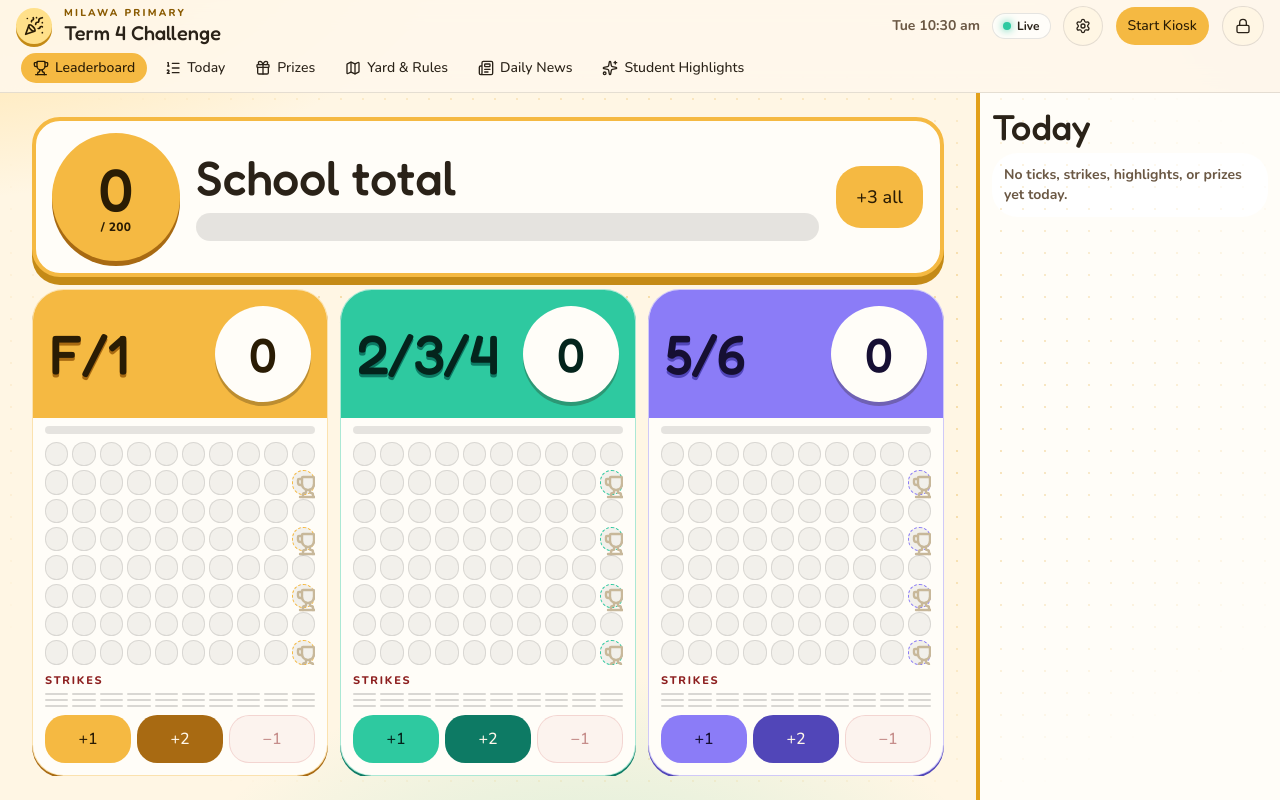
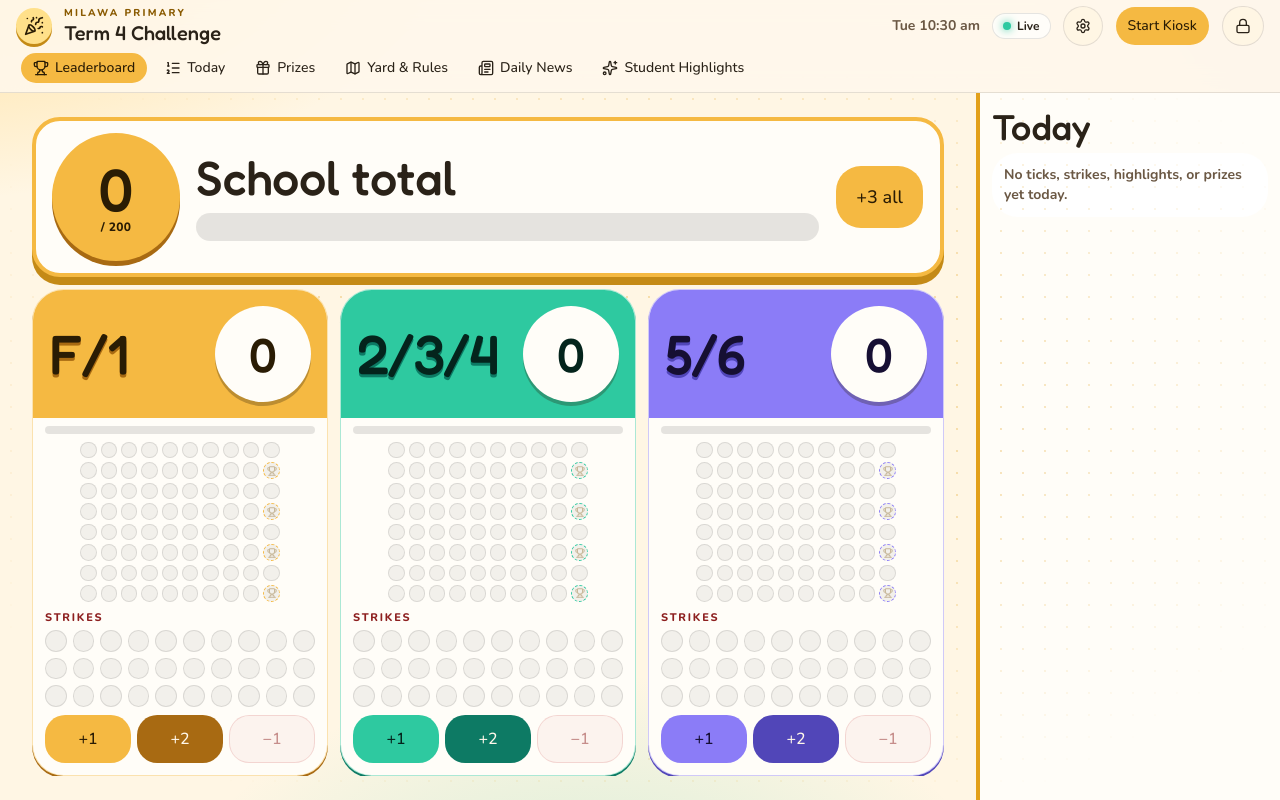
Before and after one commit to kerlsagames/milawaps, a Next.js app: page / in a window 1280 px wide. Built offline with nearby package versions, Linux system fonts and the light colour scheme.

Commit message:
Restore square score and strike cells on the teacher desk.
Scale the 10×8 board to fit leftover card height, keep strike boxes
aspect-square, and center trophies inside each cell.

Co-authored-by: kerlsagames <kerlsagames@users.noreply.github.com>

```diff
--- a/components/block-matrix.tsx
+++ b/components/block-matrix.tsx
@@ -5,6 +5,11 @@ import { useDeskPrefs } from "@/lib/desk-prefs";
 import { CLASS_MILESTONES, STRIKE_MAX, UNIT_MAX } from "@/lib/game";
 import { prizeIsPublic, revealForPoints } from "@/lib/reveals";
 import { cn } from "@/lib/utils";
+
+const SCORE_COLS = 10;
+const SCORE_ROWS = UNIT_MAX / SCORE_COLS;
+const STRIKE_COLS = 10;
+const STRIKE_ROWS = STRIKE_MAX / STRIKE_COLS;
 
 export function BlockMatrix({
   score,
@@ -27,16 +32,14 @@ export function BlockMatrix({
     }
   }
 
-  const rows = UNIT_MAX / 10;
-
   return (
     <div
       role="img"
       aria-label={`${label}: ${earned} squares out of ${UNIT_MAX}.`}
-      className="grid h-full min-h-0 w-full gap-1"
+      className="grid h-full w-full gap-1"
       style={{
-        gridTemplateColumns: "repeat(10, minmax(0, 1fr))",
-        gridTemplateRows: `repeat(${rows}, minmax(0, 1fr))`,
+        gridTemplateColumns: `repeat(${SCORE_COLS}, minmax(0, 1fr))`,
+        gridTemplateRows: `repeat(${SCORE_ROWS}, minmax(0, 1fr))`,
       }}
     >
       {Array.from({ length: UNIT_MAX }, (_, index) => {
@@ -53,7 +56,7 @@ export function BlockMatrix({
             key={index}
             title={milestone ? (named ? `${milestone.points} ${caption}` : "Prize") : undefined}
             className={cn(
-              "relative min-h-0 rounded-md border",
+              "relative min-h-0 min-w-0 overflow-hidden rounded-md border",
               filled && "border-transparent",
               !filled && "border-black/10 bg-black/5",
               milestone && !filled && "border-dashed",
@@ -66,12 +69,16 @@ export function BlockMatrix({
             {milestone ? (
               <Trophy
                 aria-hidden="true"
-                className="absolute inset-[16%]"
+                className="pointer-events-none absolute top-1/2 left-1/2 h-[70%] w-[70%] -translate-x-1/2 -translate-y-1/2"
                 strokeWidth={2.4}
                 style={{ color: won ? (filled ? ink : "#f5b942") : "#c8b89a" }}
               />
             ) : filled ? (
-              <svg viewBox="0 0 12 12" className="absolute inset-[18%]" aria-hidden="true">
+              <svg
+                viewBox="0 0 12 12"
+                className="pointer-events-none absolute top-1/2 left-1/2 h-[64%] w-[64%] -translate-x-1/2 -translate-y-1/2"
+                aria-hidden="true"
+              >
                 <path
                   d="M2.1 6.2 L4.8 9 L9.9 3.1"
                   fill="none"
@@ -91,21 +98,15 @@ export function BlockMatrix({
 
 export function StrikeMatrix({ count, label }: { count: number; label: string }) {
   const marked = Math.max(0, Math.min(STRIKE_MAX, count));
-  const rows = STRIKE_MAX / 10;
 
   return (
-    <div className="flex h-full min-h-0 flex-col">
-      <p className="mb-1 shrink-0 text-[11px] font-extrabold tracking-[0.16em] text-[#8d1f1f] uppercase">
-        Strikes
-      </p>
+    <div>
+      <p className="mb-1 text-[11px] font-extrabold tracking-[0.16em] text-[#8d1f1f] uppercase">Strikes</p>
       <div
         role="img"
         aria-label={`${label}: ${marked} strikes out of ${STRIKE_MAX}.`}
-        className="grid min-h-0 w-full flex-1 gap-1"
-        style={{
-          gridTemplateColumns: "repeat(10, minmax(0, 1fr))",
-          gridTemplateRows: `repeat(${rows}, minmax(0, 1fr))`,
-        }}
+        className="grid w-full gap-1.5"
+        style={{ gridTemplateColumns: `repeat(${STRIKE_COLS}, minmax(0, 1fr))` }}
       >
         {Array.from({ length: STRIKE_MAX }, (_, index) => {
           const struck = index < marked;
@@ -113,12 +114,17 @@ export function StrikeMatrix({ count, label }: { count: number; label: string })
             <span
               key={index}
               className={cn(
-                "relative min-h-0 rounded-md border",
+                // aspect-square per cell — container aspect-ratio + gaps made tall pills.
+                "relative aspect-square overflow-hidden rounded-md border",
                 struck ? "border-[#9b1c1c] bg-[#c23b3b]/20" : "border-black/10 bg-black/5",
               )}
             >
               {struck ? (
-                <svg viewBox="0 0 10 10" className="absolute inset-[18%]" aria-hidden="true">
+                <svg
+                  viewBox="0 0 10 10"
+                  className="pointer-events-none absolute top-1/2 left-1/2 h-[64%] w-[64%] -translate-x-1/2 -translate-y-1/2"
+                  aria-hidden="true"
+                >
                   <path
                     d="M1.2 1.2 L8.8 8.8 M8.8 1.2 L1.2 8.8"
                     stroke="#9b1c1c"
--- a/components/unit-card.tsx
+++ b/components/unit-card.tsx
@@ -113,12 +113,22 @@ export function UnitCard({
         </div>
 
         <div className="mt-2 hidden min-h-0 flex-1 flex-col gap-2 overflow-hidden lg:flex">
-          <div className="flex min-h-0 flex-1 items-center justify-center overflow-hidden">
-            <div className="aspect-[10/8] h-full max-h-full w-auto max-w-full">
+          {/*
+            Size container: scale the 10×8 board to leftover height so cells stay
+            square, trophies stay centered, and +1 buttons are never covered.
+          */}
+          <div className="grid min-h-0 flex-1 place-items-center overflow-hidden [container-type:size]">
+            <div
+              className="max-w-full"
+              style={{
+                width: "min(100cqw, calc(100cqh * 10 / 8))",
+                aspectRatio: "10 / 8",
+              }}
+            >
               <BlockMatrix score={score} color={unit.color} ink={unit.ink} label={unit.code} />
             </div>
           </div>
-          <div className="max-h-[34%] shrink-0 overflow-hidden">
+          <div className="w-full shrink-0">
             <StrikeMatrix count={crosses} label={unit.code} />
           </div>
         </div>
```
